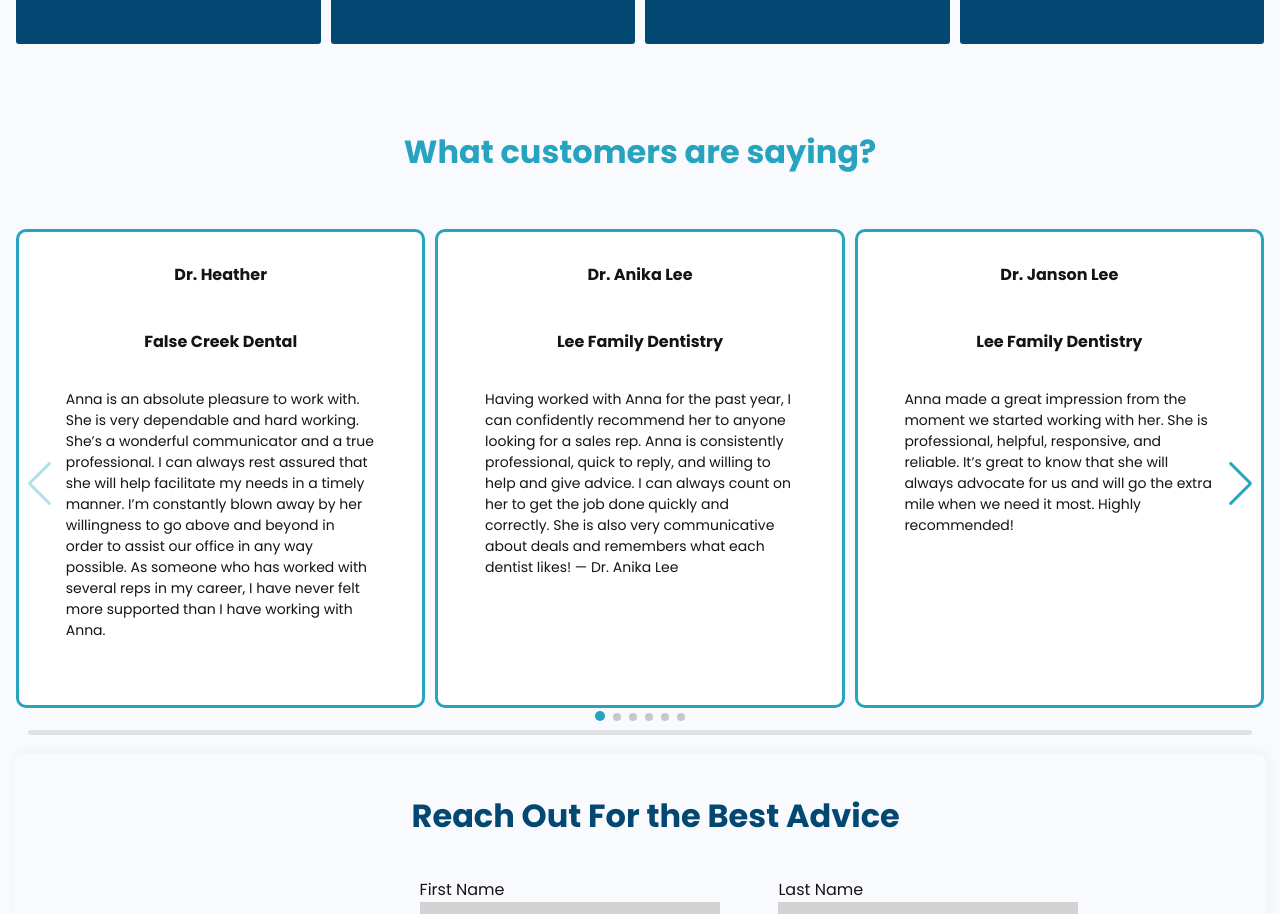
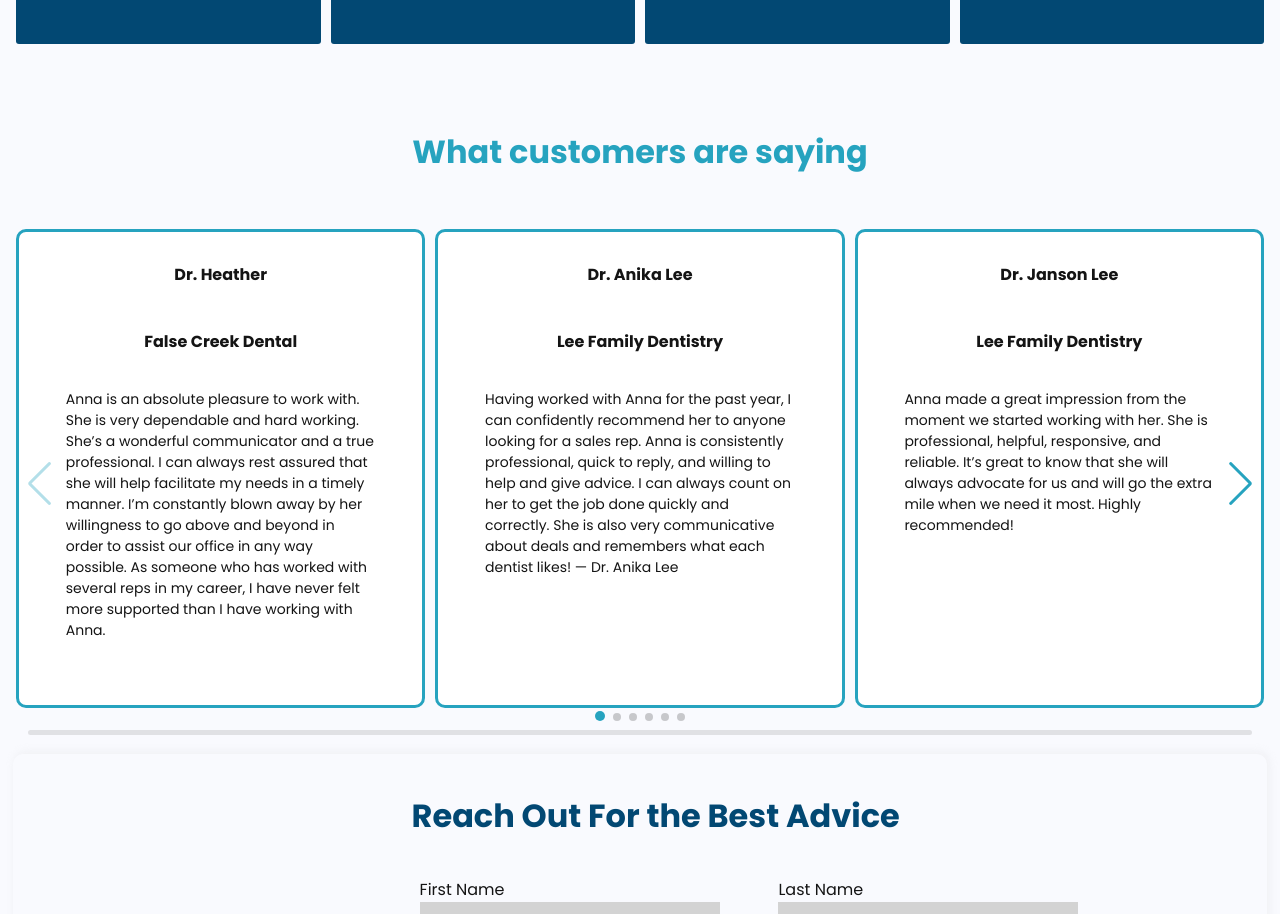
Before and after one commit to npm-i-abhay/anna-dental, a Next.js app: page / in a window 1280 px wide. Shown: the part 2520-3434 px from the top of the page. Built offline with nearby package versions, Linux system fonts and the light colour scheme.

Commit message:
small change

```diff
--- a/comps/common/Layout.js
+++ b/comps/common/Layout.js
@@ -68,7 +68,7 @@ export const Layout = () => {
           })}
         </Swiper>
       </ServicesContainer>
-      <Heading heading={"What customers are saying?"} />
+      <Heading heading={"What customers are saying"} />
       <ServicesContainer>
         <Swiper
           modules={[Navigation, Pagination]}
```
